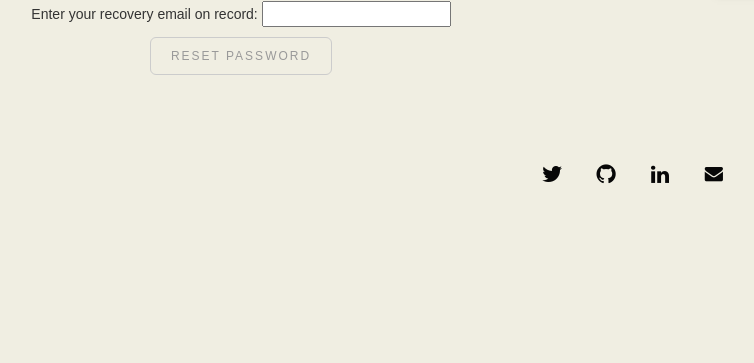
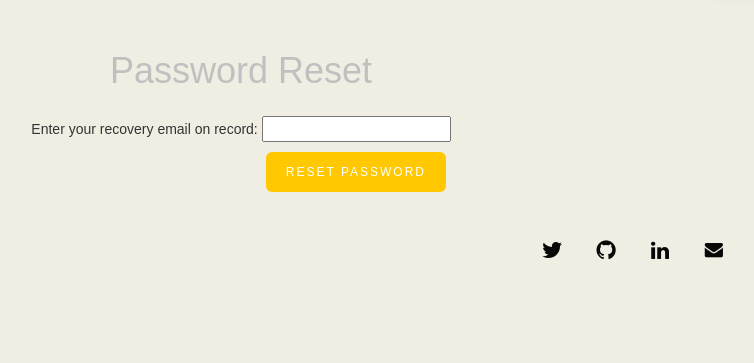
Before and after one commit to aasthan/web-programming, a Django app: page /accounts/password_reset/ in a window 1280 px wide. Shown: the part 63-426 px from the top of the page, without its empty margins (399-1153 px from the left). Run offline with Django 3.2, Linux system fonts and the light colour scheme; some libraries are stand-ins or nearby versions.

Commit message:
Password reset form  css  fix

```diff
--- a/lessthanthree/templates/registration/password_reset_form.html
+++ b/lessthanthree/templates/registration/password_reset_form.html
@@ -1,6 +1,37 @@
 {% extends "base_generic.html" %}
+{% block title %}<title>Password Reset</title>{% endblock %}
 {% block content %}
+<style>
+		.radio-inline{float: left;display:inline-block;padding-right: 5px;background-color: #f0eee2;}
+		input[type=text], input[type=url], select, textarea{
+		    width: 100%;
+		    padding: 12px;
+		    border: 1px solid #ccc;
+		    border-radius: 4px;
+		    box-sizing: border-box;
+		    resize: vertical;
+            align-items: left;
+            position:absolute;
+		}
+		.row {font-size: 14px;vertical-align:super;}
+		label {padding: 12px 12px 12px 0;display: inline-block;}
+		input[type=submit] {
+            background-color: #ffc800;
+		    color: white;
+		    padding: 12px 20px;
+		    border: none;
+		    cursor: pointer;
+		    float: right;
+		    margin-left: 5px;
+            margin-right: 5px;
+            align-items: center;
+            position:absolute;
+            right:430px;
+        }
 
+
+</style>
+<h1>Password Reset</h1>
 <form action="" method="post">{% csrf_token %}
     {% if form.email.errors %} {{ form.email.errors }} {% endif %}
         <p>Enter your recovery email on record: {{ form.email }}</p>
```
Also changed, not shown: lessthanthree/db.sqlite3.
